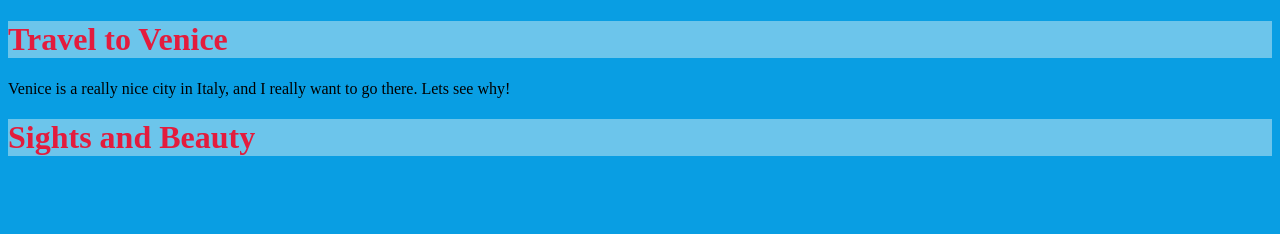
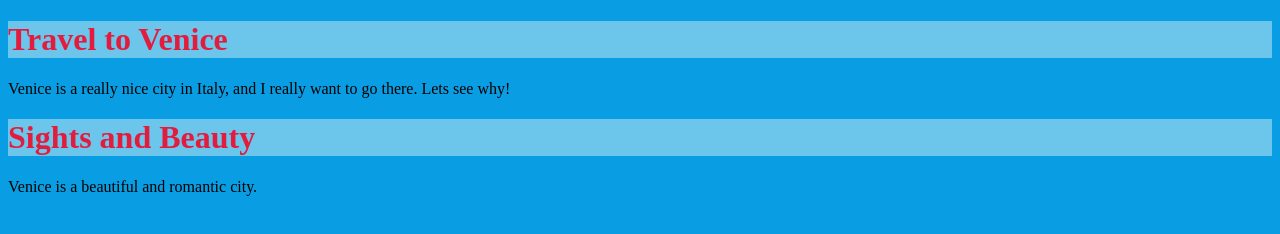
Before and after one commit to GitNodeMaster/GitNodeMaster.github.io, a plain HTML site: page index.html in a window 1280 px wide. Drawn offline with Linux system fonts and the light colour scheme.

Commit message:
Added some HTML

```diff
--- a/index.html
+++ b/index.html
@@ -22,6 +22,6 @@
         <h1>Travel to Venice</h1>
         <p>Venice is a really nice city in Italy, and I really want to go there. Lets see why!</p>
         <h1>Sights and Beauty</h1>
-        <p></p>
+        <p>Venice is a beautiful and romantic city.</p>
     </body>
 </html>
```
